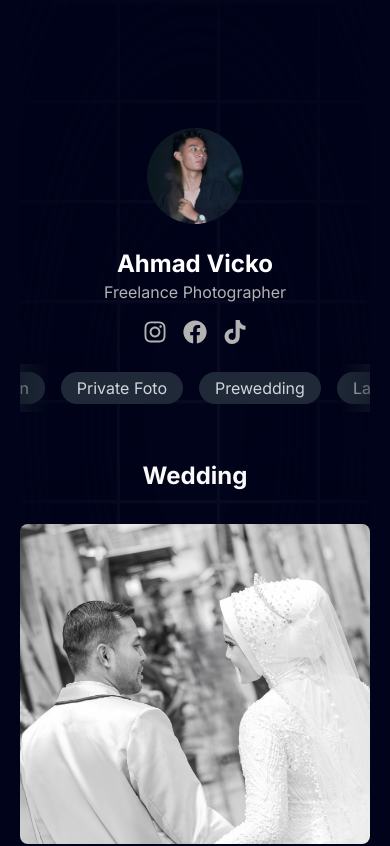
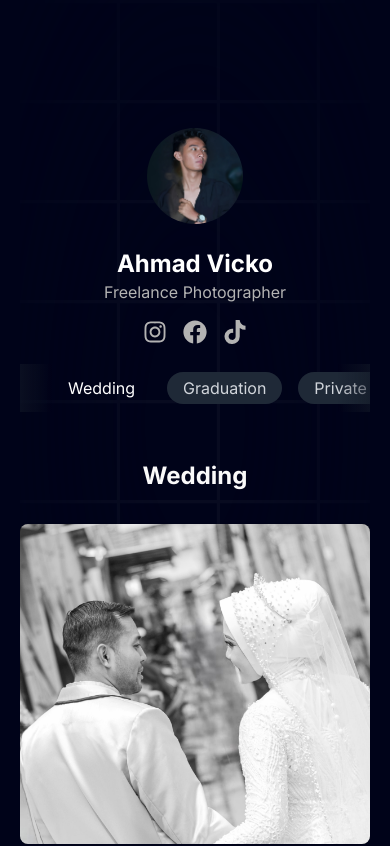
Before and after one commit to siihasann/vicko-portofolio, a Next.js app: page /gallery in a window 390 px wide. Shown: the top 846 px of the page. Built offline with nearby package versions, Linux system fonts and the light colour scheme.

Commit message:
updating scroll gallery

```diff
--- a/components/gallery/Gallery1.tsx
+++ b/components/gallery/Gallery1.tsx
@@ -27,7 +27,7 @@ const Gallery1 = () => {
                     <div className="absolute top-0 bottom-0 right-0 w-8 bg-gradient-to-l from-gray-900 opacity-60 pointer-events-none"></div>
 
                     {/* Category Filter Buttons */}
-                    <div className="flex justify-center gap-4 overflow-x-auto scrollbar-hide px-8 py-2">
+                    <div className="flex justify-start lg:justify-center gap-4 overflow-x-auto scrollbar-hide px-8 py-2 scroll-smooth scroll-padding-x-8">
                         {categories.map((category) => (
                             <button
                                 key={category}
```
